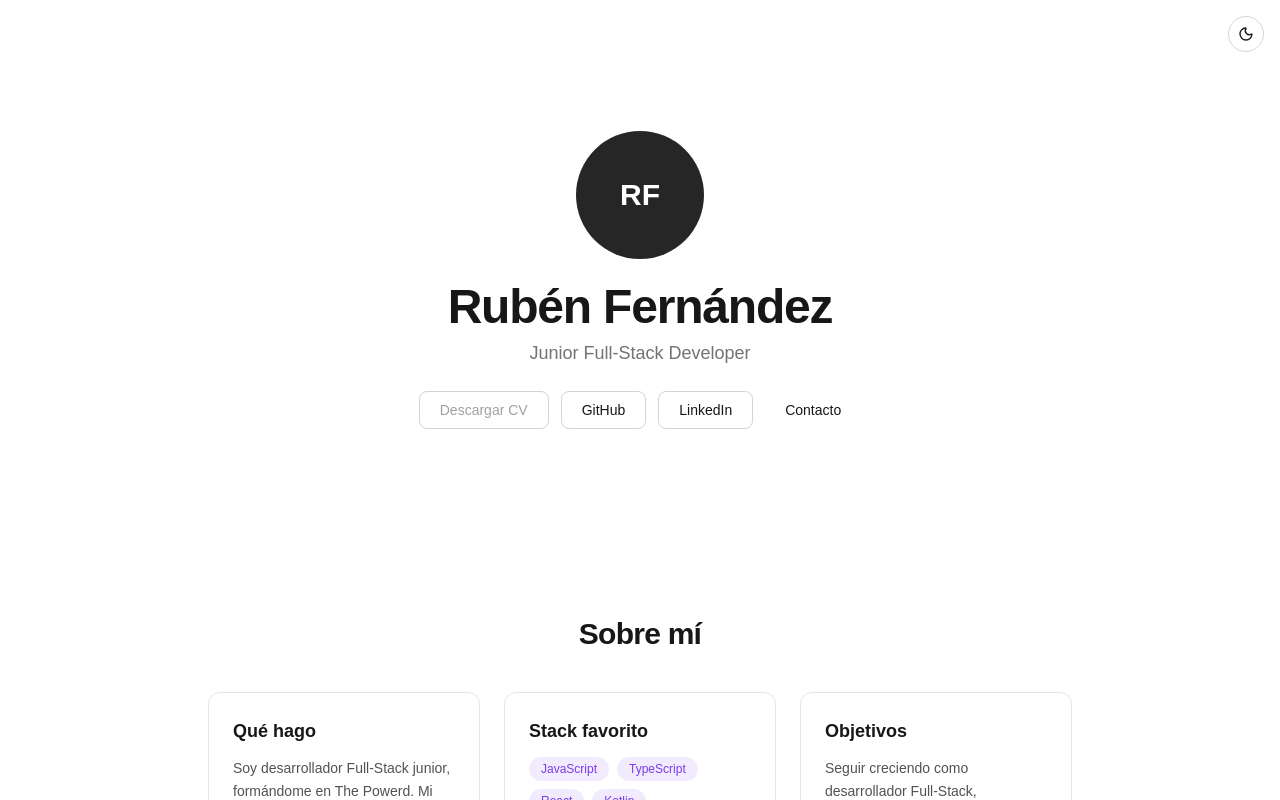
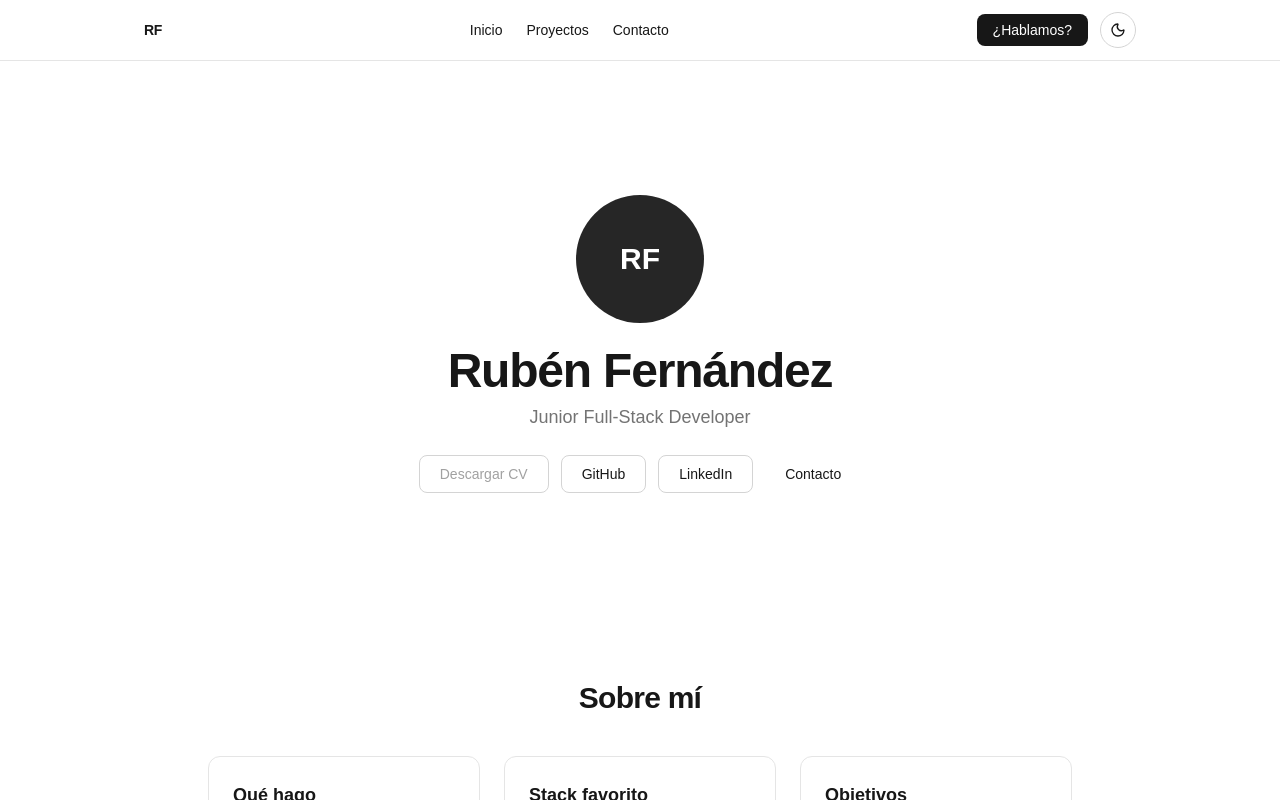
Before and after one commit to rubenferbu/portfolio, a Next.js app: page / in a window 1280 px wide. Shown: the top 800 px of the page. Built offline with nearby package versions, Linux system fonts and the light colour scheme; no server answers.

Commit message:
feat: add fixed navigation bar with theme toggle and anchor links

```diff
--- a/src/app/layout.tsx
+++ b/src/app/layout.tsx
@@ -1,7 +1,7 @@
 import type { Metadata } from "next";
 import { Geist, Geist_Mono } from "next/font/google";
 import { ThemeProvider } from "next-themes";
-import ThemeToggle from "@/src/components/ThemeToggle";
+import Nav from "../components/Nav";
 import { siteConfig } from "@/src/config/site";
 import "./globals.css";
 
@@ -49,9 +49,7 @@ export default function RootLayout({
     >
       <body className="min-h-full flex flex-col">
         <ThemeProvider attribute="class" defaultTheme="system" enableSystem>
-          <div className="fixed right-4 top-4 z-50">
-            <ThemeToggle />
-          </div>
+          <Nav />
           {children}
         </ThemeProvider>
       </body>
--- a/src/app/page.tsx
+++ b/src/app/page.tsx
@@ -7,6 +7,7 @@ import { siteConfig } from "@/src/config/site";
 export default function Home() {
   return (
     <main>
+      <main className="pt-16"></main>
       <Hero
         name={siteConfig.name}
         initials={siteConfig.initials}
--- a/src/components/Contact.tsx
+++ b/src/components/Contact.tsx
@@ -27,6 +27,7 @@ export default function Contact() {
 
     return (
         <motion.section
+            id="contacto"
             initial={{ opacity: 0, y: 20 }}
             whileInView={{ opacity: 1, y: 0 }}
             viewport={{ once: true, amount: 0.3 }}
--- a/src/components/Hero.tsx
+++ b/src/components/Hero.tsx
@@ -19,6 +19,7 @@ export default function Hero({
 }: HeroProps) {
     return (
         <motion.section
+            id="inicio"
             initial={{ opacity: 0, y: 20 }}
             animate={{ opacity: 1, y: 0 }}
             transition={{ duration: 0.6 }}
--- /dev/null
+++ b/src/components/Nav.tsx
@@ -0,0 +1,36 @@
+import Link from "next/link";
+import ThemeToggle from "../components/ThemeToggle";
+
+export default function Nav() {
+    return (
+        <header className="fixed inset-x-0 top-0 z-50 border-b border-neutral-200 bg-background/80 backdrop-blur dark:border-neutral-800">
+            <div className="mx-auto flex max-w-5xl items-center justify-between px-4 py-3">
+                <Link href="#inicio" className="text-sm font-semibold tracking-tight">
+                    RF
+                </Link>
+
+                <nav className="hidden items-center gap-6 text-sm font-medium sm:flex">
+                    <Link href="#inicio" className="transition-colors hover:text-neutral-500 dark:hover:text-neutral-300">
+                        Inicio
+                    </Link>
+                    <Link href="#proyectos" className="transition-colors hover:text-neutral-500 dark:hover:text-neutral-300">
+                        Proyectos
+                    </Link>
+                    <Link href="#contacto" className="transition-colors hover:text-neutral-500 dark:hover:text-neutral-300">
+                        Contacto
+                    </Link>
+                </nav>
+
+                <div className="flex items-center gap-3">
+                    <Link
+                        href="#contacto"
+                        className="hidden rounded-lg bg-neutral-900 px-4 py-1.5 text-sm font-medium text-white transition-colors hover:bg-neutral-700 dark:bg-white dark:text-neutral-900 dark:hover:bg-neutral-200 sm:inline-block"
+                    >
+                        ¿Hablamos?
+                    </Link>
+                    <ThemeToggle />
+                </div>
+            </div>
+        </header>
+    );
+}
--- a/src/components/Projects.tsx
+++ b/src/components/Projects.tsx
@@ -5,7 +5,7 @@ export default async function Projects() {
     const repos = await getFeaturedRepos();
 
     return (
-        <section className="mx-auto max-w-5xl px-4 py-20">
+        <section id="proyectos" className="mx-auto max-w-5xl px-4 py-20">
             <h2 className="mb-10 text-center text-3xl font-bold tracking-tight">
                 Proyectos
             </h2>
```
